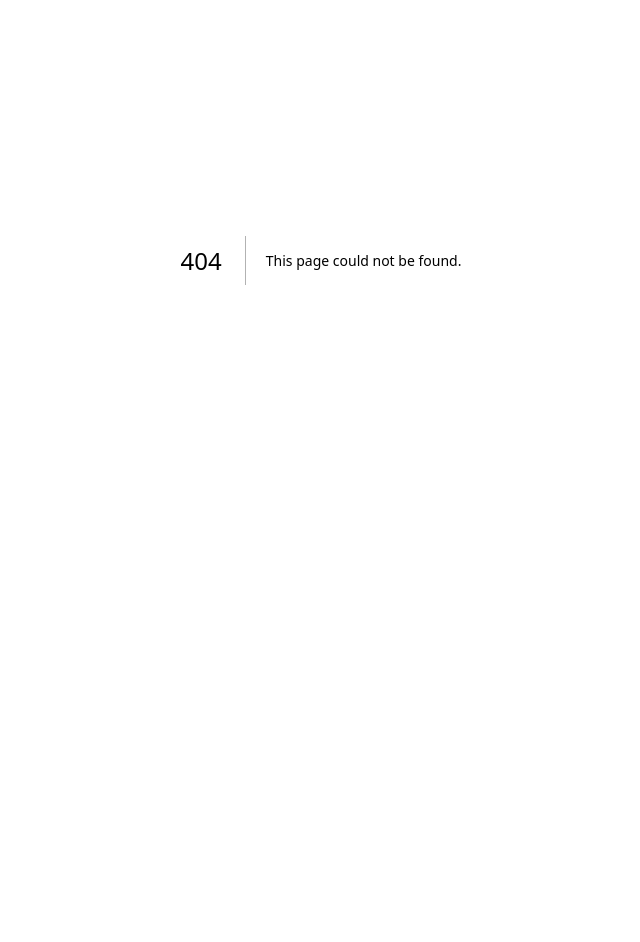
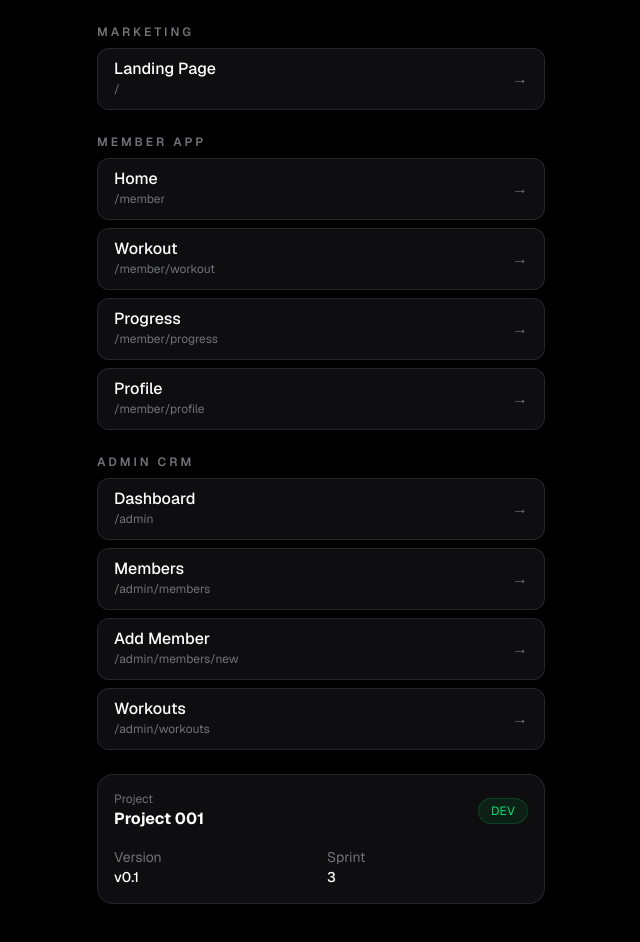
Before and after one commit to ShreyaKanchitota/project-001, a Next.js app: page /dev in a window 1280 px wide. Before the commit this address had no page. Shown: the part 140-1082 px from the top of the page, without its empty margins (319-959 px from the left). Before the commit the page ends 800 px from the top, so only its background shows below. Built offline with nearby package versions, Linux system fonts and the light colour scheme.

Commit message:
v0.2 - Landing polish and developer hub

```diff
--- a/src/app/components/Buttons.tsx
+++ b/src/app/components/Buttons.tsx
@@ -1,3 +1,7 @@
+"use client";
+
+import { motion } from "framer-motion";
+
 type ButtonProps = {
   children: React.ReactNode;
   variant?: "primary" | "secondary";
@@ -11,18 +15,32 @@ type ButtonProps = {
 }: ButtonProps) {
   const styles = {
     primary:
-        "inline-flex rounded-full bg-white px-8 py-4 font-semibold text-black transition hover:scale-105",
+      "inline-flex items-center justify-center rounded-full bg-white px-8 py-4 font-semibold text-black shadow-lg hover:bg-zinc-100",
     secondary:
-        "inline-flex rounded-full border border-white/30 px-8 py-4 font-semibold text-white backdrop-blur transition hover:bg-white/10",
+      "inline-flex items-center justify-center rounded-full border border-white/30 px-8 py-4 font-semibold text-white backdrop-blur hover:bg-white/10",
+  };
+
+  const motionProps = {
+    whileHover: { y: -2 },
+    whileTap: { scale: 0.98 },
+    transition: {
+      type: "spring" as const,
+      stiffness: 500,
+      damping: 30,
+    },
   };
 
   if (href) {
     return (
-        <a href={href} className={styles[variant]}>
+      <motion.a href={href} className={styles[variant]} {...motionProps}>
         {children}
-        </a>
+      </motion.a>
     );
   }
 
-    return <button className={styles[variant]}>{children}</button>;
+  return (
+    <motion.button className={styles[variant]} {...motionProps}>
+      {children}
+    </motion.button>
+  );
 }
--- a/src/app/components/Hero.tsx
+++ b/src/app/components/Hero.tsx
@@ -84,6 +84,7 @@ export default function Hero() {
           <div className="mt-2 h-3 w-1 rounded-full bg-white" />
         </div>
       </motion.div>
+      <div className="absolute bottom-0 left-0 h-32 w-full bg-gradient-to-b from-transparent to-black pointer-events-none" />
     </section>
   );
 }
--- a/src/app/components/Navbar.tsx
+++ b/src/app/components/Navbar.tsx
@@ -1,18 +1,46 @@
 "use client";
 
-import { useState } from "react";
+import { useEffect, useState } from "react";
 import { useScroll, useMotionValueEvent } from "framer-motion";
 import Buttons from "./Buttons";
+
+const sections = [
+  { id: "features", label: "Programs" },
+  { id: "pricing", label: "Pricing" },
+  { id: "testimonials", label: "Results" },
+  { id: "contact", label: "Contact" },
+];
 
 export default function Navbar() {
   const [open, setOpen] = useState(false);
   const [scrolled, setScrolled] = useState(false);
+  const [active, setActive] = useState("features");
 
   const { scrollY } = useScroll();
 
   useMotionValueEvent(scrollY, "change", (latest) => {
     setScrolled(latest > 80);
   });
+
+  useEffect(() => {
+    const observer = new IntersectionObserver(
+      (entries) => {
+        const visible = entries.find((entry) => entry.isIntersecting);
+        if (visible) setActive(visible.target.id);
+      },
+      {
+        threshold: 0.35,
+        rootMargin: "-20% 0px -40% 0px",
+      }
+    );
+
+    sections.forEach((section) => {
+      const el = document.getElementById(section.id);
+      if (el) observer.observe(el);
+    });
+
+    return () => observer.disconnect();
+  }, []);
 
   return (
     <nav
@@ -24,41 +52,30 @@ export default function Navbar() {
     >
       <div className="mx-auto flex h-20 max-w-6xl items-center justify-between px-6">
         {/* Logo */}
-        <h1 className="text-xl font-black tracking-[0.2em] text-white">
+        <a
+          href="/"
+          className="text-xl font-black tracking-[0.2em] text-white"
+        >
           GYMHQ
-        </h1>
+        </a>
 
         {/* Desktop Navigation */}
         <div className="hidden items-center gap-8 md:flex">
+          {sections.map((item) => (
             <a
-            href="#features"
-            className="text-sm text-zinc-300 transition hover:text-white"
+              key={item.id}
+              href={`#${item.id}`}
+              className={`text-sm transition ${
+                active === item.id
+                  ? "font-semibold text-white"
+                  : "text-zinc-400 hover:text-white"
+              }`}
             >
-            Programs
+              {item.label}
             </a>
+          ))}
 
-          <a
-            href="#pricing"
-            className="text-sm text-zinc-300 transition hover:text-white"
-          >
-            Pricing
-          </a>
-
-          <a
-            href="#testimonials"
-            className="text-sm text-zinc-300 transition hover:text-white"
-          >
-            Results
-          </a>
-
-          <a
-            href="#contact"
-            className="text-sm text-zinc-300 transition hover:text-white"
-          >
-            Contact
-          </a>
-
-          <Buttons>Join Now</Buttons>
+          <Buttons href="#contact">Join Now</Buttons>
         </div>
 
         {/* Mobile Hamburger */}
@@ -90,40 +107,23 @@ export default function Navbar() {
       {open && (
         <div className="border-t border-white/10 bg-black/95 md:hidden">
           <div className="flex flex-col px-6 py-6">
+            {sections.map((item) => (
               <a
-              href="#features"
+                key={item.id}
+                href={`#${item.id}`}
                 onClick={() => setOpen(false)}
-              className="py-3 text-zinc-300 hover:text-white"
+                className={`py-3 transition ${
+                  active === item.id
+                    ? "font-semibold text-white"
+                    : "text-zinc-400 hover:text-white"
+                }`}
               >
-              Programs
+                {item.label}
               </a>
-
-            <a
-              href="#pricing"
-              onClick={() => setOpen(false)}
-              className="py-3 text-zinc-300 hover:text-white"
-            >
-              Pricing
-            </a>
-
-            <a
-              href="#testimonials"
-              onClick={() => setOpen(false)}
-              className="py-3 text-zinc-300 hover:text-white"
-            >
-              Results
-            </a>
-
-            <a
-              href="#contact"
-              onClick={() => setOpen(false)}
-              className="py-3 text-zinc-300 hover:text-white"
-            >
-              Contact
-            </a>
+            ))}
 
             <div className="mt-4">
-              <Buttons>Book Trial</Buttons>
+              <Buttons href="#contact">Book Trial</Buttons>
             </div>
           </div>
         </div>
--- /dev/null
+++ b/src/app/components/ScrollProgress.tsx
@@ -0,0 +1,20 @@
+"use client";
+
+import { motion, useScroll, useSpring } from "framer-motion";
+
+export default function ScrollProgress() {
+  const { scrollYProgress } = useScroll();
+
+  const scaleX = useSpring(scrollYProgress, {
+    stiffness: 120,
+    damping: 20,
+    restDelta: 0.001,
+  });
+
+  return (
+    <motion.div
+      className="fixed left-0 top-0 z-[60] h-[2px] w-full origin-left bg-white"
+      style={{ scaleX }}
+    />
+  );
+}
--- /dev/null
+++ b/src/app/components/SectionDivider.tsx
@@ -0,0 +1,7 @@
+export default function SectionDivider() {
+    return (
+      <div className="py-2">
+        <div className="mx-auto h-px max-w-5xl bg-gradient-to-r from-transparent via-white/10 to-transparent" />
+      </div>
+    );
+  }
--- a/src/app/components/SectionHeading.tsx
+++ b/src/app/components/SectionHeading.tsx
@@ -1,21 +1,29 @@
-type SectionHeadingProps = {
+type Props = {
   eyebrow: string;
   title: string;
+  subtitle?: string;
 };
 
 export default function SectionHeading({
   eyebrow,
   title,
-  }: SectionHeadingProps) {
+  subtitle,
+}: Props) {
   return (
-      <div className="mb-14 text-center">
-        <p className="text-sm uppercase tracking-[0.3em] text-zinc-500">
+    <div className="mx-auto mb-14 max-w-3xl text-center">
+      <p className="text-xs font-semibold uppercase tracking-[0.35em] text-zinc-500">
         {eyebrow}
       </p>
 
-        <h2 className="mt-4 text-4xl font-bold md:text-5xl">
+      <h2 className="mt-4 text-4xl font-black tracking-tight text-white md:text-5xl">
         {title}
       </h2>
+
+      {subtitle && (
+        <p className="mx-auto mt-4 max-w-xl text-base leading-7 text-zinc-400">
+          {subtitle}
+        </p>
+      )}
     </div>
   );
 }
--- /dev/null
+++ b/src/app/dev/page.tsx
@@ -0,0 +1,121 @@
+import Link from "next/link";
+
+const memberRoutes = [
+  { name: "Home", href: "/member" },
+  { name: "Workout", href: "/member/workout" },
+  { name: "Progress", href: "/member/progress" },
+  { name: "Profile", href: "/member/profile" },
+];
+
+const adminRoutes = [
+  { name: "Dashboard", href: "/admin" },
+  { name: "Members", href: "/admin/members" },
+  { name: "Add Member", href: "/admin/members/new" },
+  { name: "Workouts", href: "/admin/workouts" },
+];
+
+export default function DevHub() {
+  return (
+    <main className="min-h-screen bg-black px-6 py-10 text-white">
+      <div className="mx-auto max-w-md space-y-6">
+        {/* Header */}
+        <div>
+          <p className="text-xs uppercase tracking-[0.35em] text-zinc-500">
+            REY STUDIOS
+          </p>
+
+          <h1 className="mt-2 text-4xl font-black">Developer Hub</h1>
+
+          <p className="mt-3 text-zinc-400">
+            Internal testing page for Project 001.
+          </p>
+        </div>
+
+        {/* Marketing */}
+        <Section title="Marketing">
+          <RouteCard name="Landing Page" href="/" />
+        </Section>
+
+        {/* Member */}
+        <Section title="Member App">
+          {memberRoutes.map((route) => (
+            <RouteCard key={route.href} {...route} />
+          ))}
+        </Section>
+
+        {/* Admin */}
+        <Section title="Admin CRM">
+          {adminRoutes.map((route) => (
+            <RouteCard key={route.href} {...route} />
+          ))}
+        </Section>
+
+        {/* Version */}
+        <div className="rounded-2xl border border-white/10 bg-zinc-900/60 p-4">
+          <div className="flex items-center justify-between">
+            <div>
+              <p className="text-xs text-zinc-500">Project</p>
+              <h3 className="font-bold">Project 001</h3>
+            </div>
+
+            <span className="rounded-full border border-green-500/20 bg-green-500/10 px-3 py-1 text-xs text-green-400">
+              DEV
+            </span>
+          </div>
+
+          <div className="mt-4 grid grid-cols-2 gap-3 text-sm">
+            <div>
+              <p className="text-zinc-500">Version</p>
+              <p className="font-medium">v0.1</p>
+            </div>
+
+            <div>
+              <p className="text-zinc-500">Sprint</p>
+              <p className="font-medium">3</p>
+            </div>
+          </div>
+        </div>
+      </div>
+    </main>
+  );
+}
+
+function Section({
+  title,
+  children,
+}: {
+  title: string;
+  children: React.ReactNode;
+}) {
+  return (
+    <section className="space-y-2">
+      <h2 className="text-xs font-semibold uppercase tracking-[0.25em] text-zinc-500">
+        {title}
+      </h2>
+
+      <div className="space-y-2">{children}</div>
+    </section>
+  );
+}
+
+function RouteCard({
+  name,
+  href,
+}: {
+  name: string;
+  href: string;
+}) {
+  return (
+    <Link
+      href={href}
+      className="flex items-center justify-between rounded-xl border border-white/10 bg-zinc-900/60 px-4 py-3 transition-all duration-200 hover:border-white/20 hover:bg-zinc-900"
+    >
+      <div>
+        <p className="font-medium leading-none">{name}</p>
+        <p className="mt-1 text-xs text-zinc-500">{href}</p>
+      </div>
+
+      <span className="text-zinc-500">→</span>
+    </Link>
+  );
+}
--- a/src/app/page.tsx
+++ b/src/app/page.tsx
@@ -9,10 +9,14 @@ import Stats from "@/app/components/Stats";
 import FloatingCTA from "@/app/components/FloatingCTA";
 import FAQ from "@/app/components/FAQ";
 import Contact from "@/app/components/Contact";
+import SectionDivider from "./components/SectionDivider";
+import ScrollProgress from "./components/ScrollProgress";
 
 export default function Home() {
   return (
-    <main className="relative min-h-screen overflow-hidden text-white">
+    <main className="relative min-h-screen overflow-x-hidden text-white">
+  <ScrollProgress />
+
       {/* Background */}
       <div
         className="absolute inset-0 bg-cover bg-center"
@@ -26,15 +30,35 @@ export default function Home() {
       <div className="absolute inset-0 bg-[radial-gradient(circle_at_top,rgba(255,255,255,0.12),transparent_55%)]" />
 
       <Navbar />
+
 <Hero />
+
+<SectionDivider />
+
 <Stats />
+
+<SectionDivider />
+
 <Features />
+
+<SectionDivider />
+
 <Gallery />
+
+<SectionDivider />
+
 <Pricing />
+
+<SectionDivider />
+
 <Testimonials />
+
 <FAQ />
+
 <Contact />
+
 <Footer />
+
 <FloatingCTA />
     </main>
   );
```
Lines whose indentation alone changed are shown as unchanged.
